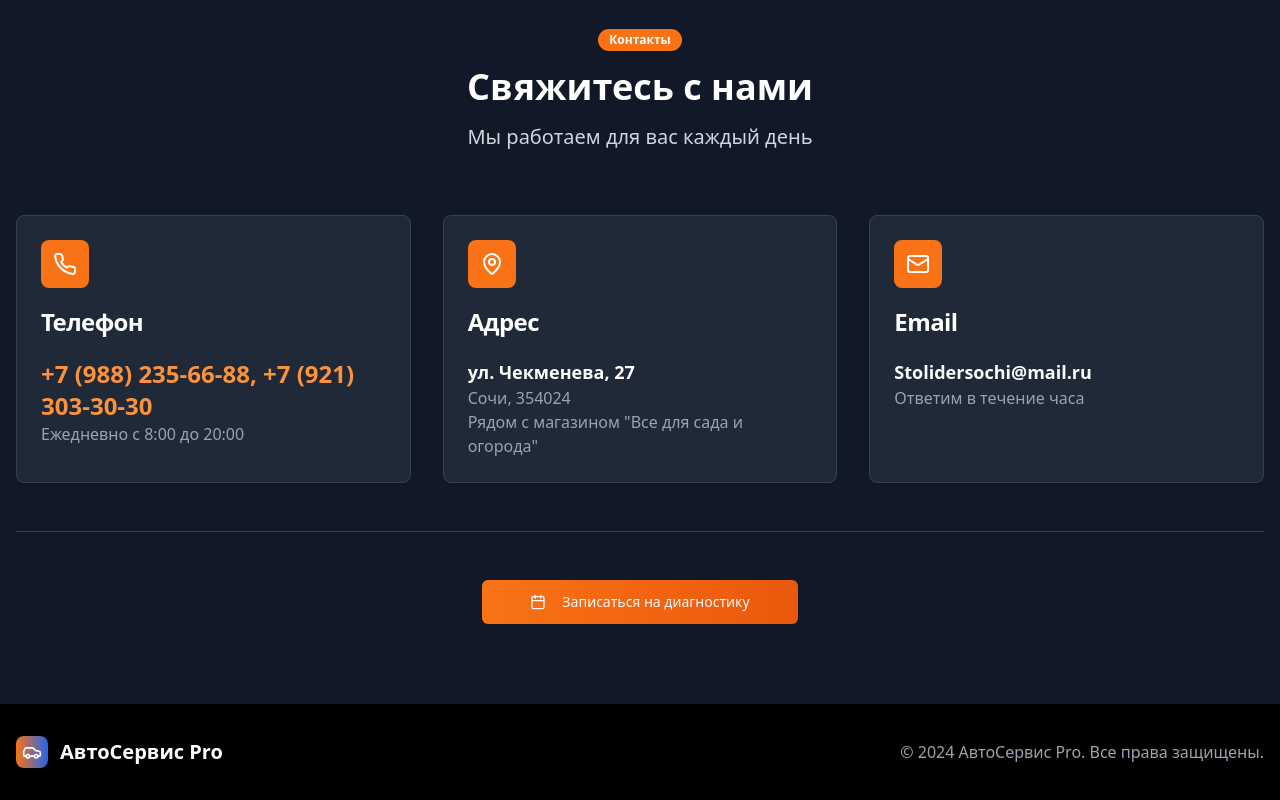
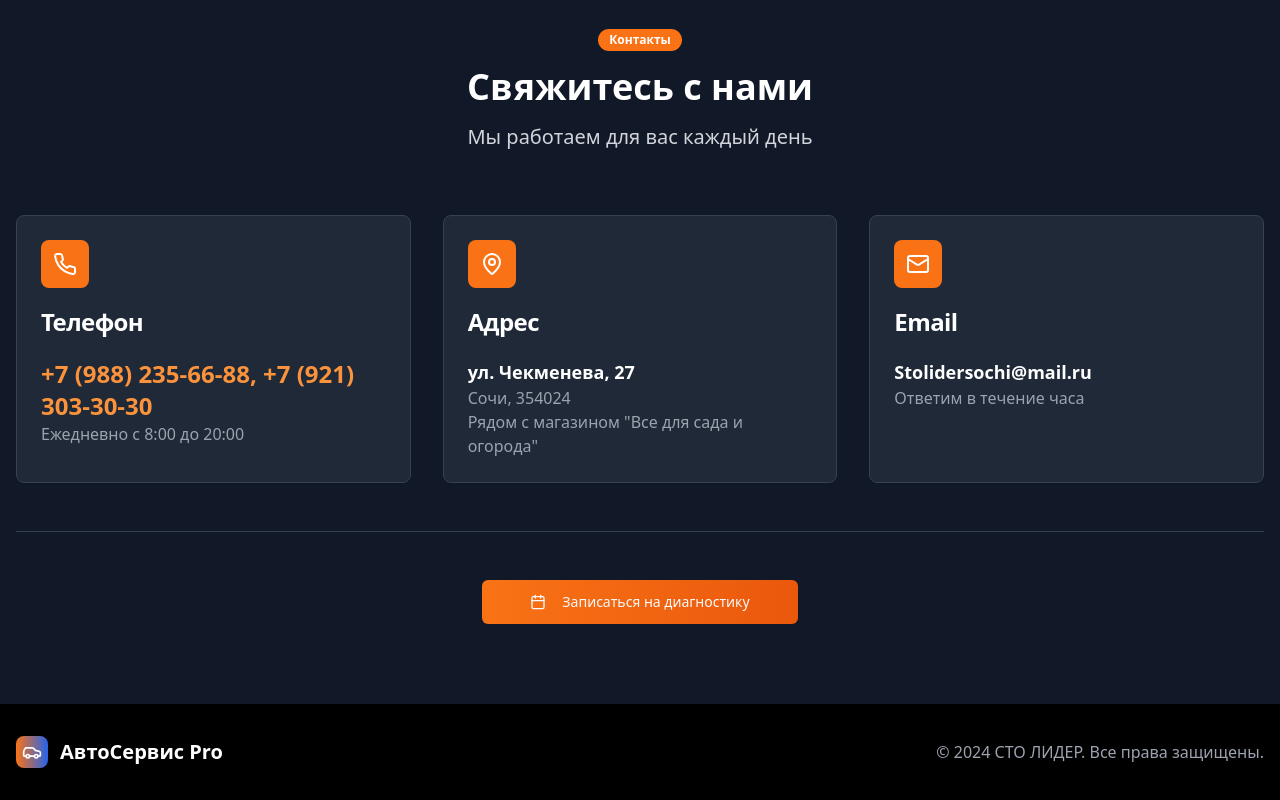
Before and after one commit to delphi7-project/autoserivce-web-service, a React (Vite) app: page / in a window 1280 px wide. Shown: the part 2991-3791 px from the top of the page. Built offline with nearby package versions, Linux system fonts and the light colour scheme.

Commit message:
Добавить функционал лидерства

```diff
--- a/src/pages/Index.tsx
+++ b/src/pages/Index.tsx
@@ -347,7 +347,7 @@ export default function Index() {
               </div>
               <span className="text-xl font-bold">АвтоСервис Pro</span>
             </div>
-            <p className="text-gray-400">© 2024 АвтоСервис Pro. Все права защищены.</p>
+            <p className="text-gray-400">© 2024 СТО ЛИДЕР. Все права защищены.</p>
           </div>
         </div>
       </footer>
```
